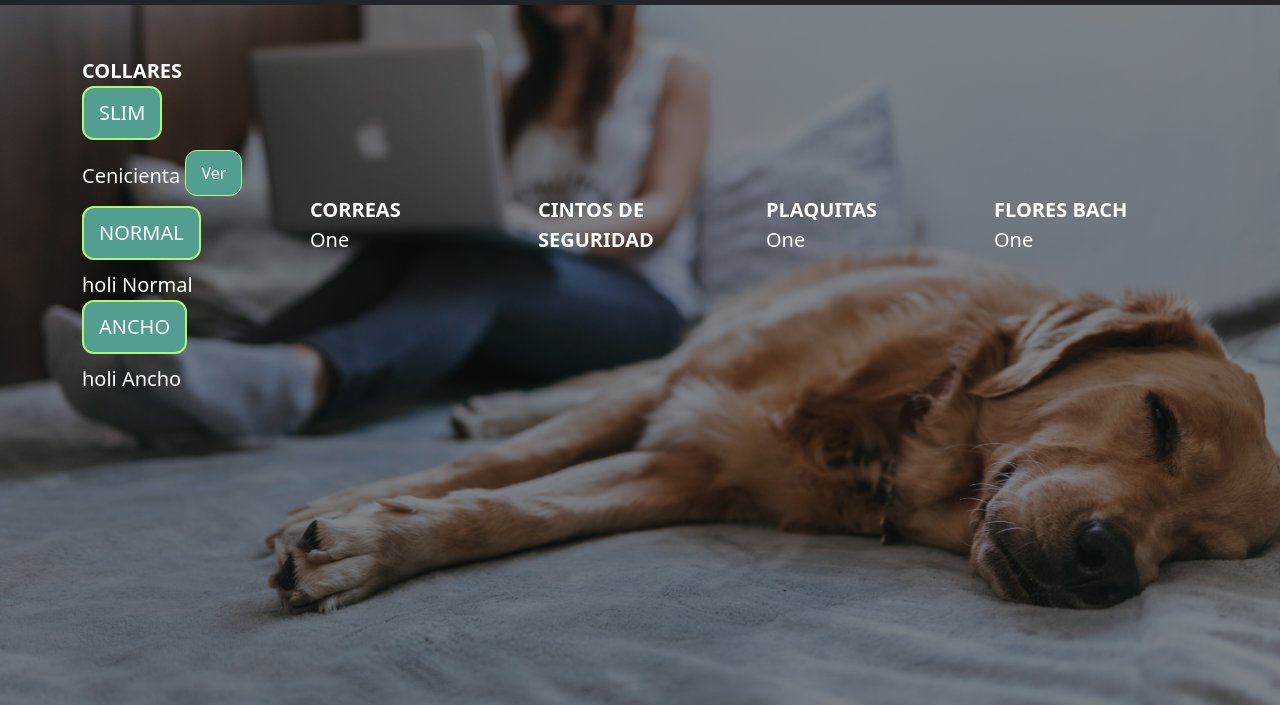
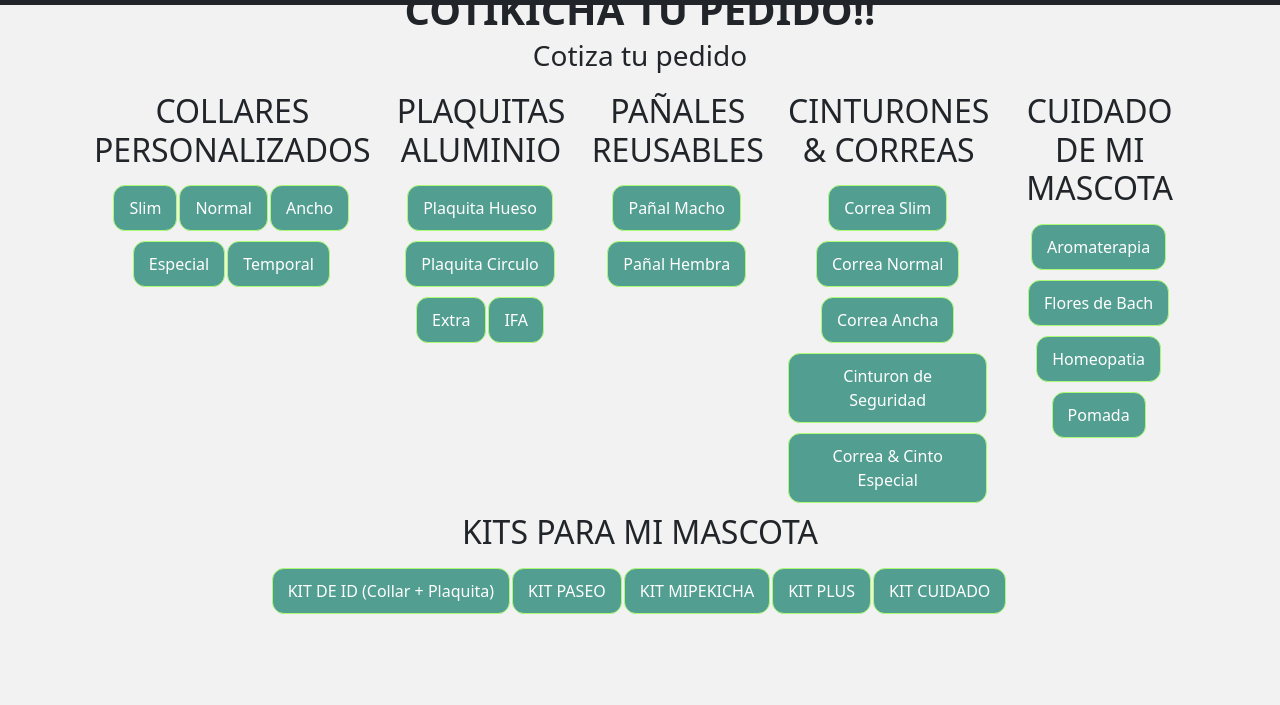
Before and after one commit to raknarrok/raknarrok.github.io, a website: page pages/cotikicha.html in a window 1280 px wide. Shown: the part 95-800 px from the top of the page. Drawn offline with nearby package versions, Linux system fonts and the light colour scheme.

Commit message:
Major Update Updating
Updating all the main values as SubCollars and other sections to be implemented with Mipedido in the near future

```diff
--- a/pages/cotikicha.html
+++ b/pages/cotikicha.html
@@ -23,21 +23,18 @@
 
 <body>
     <!-- Modal -->
-<div class="modal fade" id="exampleModal" tabindex="1"
-aria-labelledby="exampleModalLabel" aria-hidden="true">
+    <div class="modal fade" id="exampleModal" tabindex="1" aria-labelledby="exampleModalLabel" aria-hidden="true">
         <div class="modal-dialog">
             <div class="modal-content">
                 <div class="modal-header">
                     <h1 class="modal-title fs-5" id="exampleModalLabel">Collar Especial Cenicienta</h1>
-            <button type="button" class="btn-close" data-bs-dismiss="modal"
-                aria-label="Close"></button>
+                    <button type="button" class="btn-close" data-bs-dismiss="modal" aria-label="Close"></button>
                 </div>
                 <div class="modal-body">
                     <img src="../images/productos/nuestros_collares/collar_especial.png" alt="Cenicienta">
                 </div>
                 <div class="modal-footer">
-            <button type="button" class="btn btn-secondary"
-                data-bs-dismiss="modal">Close</button>
+                    <button type="button" class="btn btn-secondary" data-bs-dismiss="modal">Close</button>
                     <!-- <button type="button" class="btn btn-primary">Save changes</button> -->
                 </div>
             </div>
@@ -91,80 +88,23 @@ aria-labelledby="exampleModalLabel" aria-hidden="true">
     </nav>
 
     <!-- Main Section -->
-    <main class="heroWorkingScreen">
-        <section class="container">
-            <div class="row cotikicha">
-                <!-- PRODUCTS Sections -->
-                <div class="card col-sm fadeInDown">
-                    <div class="fs-5">
-                        <!-- COLLARES Section -->
-                        <div class="col-sm">
-                            <b class="card-title">COLLARES</b>
-                            <!-- CSlim Button -->
-                            <div>
-                                <button type="button" id="btnCSlim" value="divCSlim"
-                                    onclick="fnShowHide(this.value);">SLIM</button>
-                                <div id="divCSlim">
-                                    Cenicienta <button type="button" class="btn btn-primary" data-bs-toggle="modal"
-                                        data-bs-target="#exampleModal">Ver</button>
-                                </div>
-                            </div>
-                            <!-- CNormal Button -->
-                            <div>
-                                <button type="button" id="btnCNormal" value="divCNormal"
-                                    onclick="fnShowHide(this.value);">NORMAL</button>
-                                <div id="divCNormal">
-                                    holi Normal
-                                </div>
-                            </div>
-                            <!-- CAncho Button -->
-                            <div>
-                                <button type="button" id="btnCAncho" value="divCAncho"
-                                    onclick="fnShowHide(this.value);">ANCHO</button>
-                                <div id="divCAncho">
-                                    holi Ancho
+    <main class="mainInfo">
+        <!-- Main Section (Legacy) -->
+        <div style="background-color: rgba(233, 233, 233, 0.603);">
+            <div class="row m-auto cotikicha container">
+                <div class="col-sm text-center">
+                    <h1 class="card-title fs-1 text-uppercase fadeInDown fw-bold">
+                        COTIKICHA TU PEDIDO!!
+                    </h1>
+                    <p class="card-text fs-3 fadeInDown">
+                        Cotiza tu pedido
+                    </p>
+                    <section id="secCotikicha" class="row">
+                        <!-- Fragments to be Added -->
+                    </section>
                 </div>
             </div>
         </div>
-                    </div>
-                </div>
-                <div class="card col-sm fadeInDown">
-                    <div class="fs-5">
-                        <!-- CORREAS Section -->
-                        <div class="col-sm">
-                            <b class="card-title">CORREAS</b>
-                            <p class="card-text">One</p>
-                        </div>
-                    </div>
-                </div>
-                <div class="card col-sm fadeInDown">
-                    <div class="fs-5">
-                        <!-- CINTOS Section -->
-                        <div class="col-sm">
-                            <b class="card-title">CINTOS DE SEGURIDAD</b>
-                        </div>
-                    </div>
-                </div>
-                <div class="card col-sm fadeInDown">
-                    <div class="fs-5">
-                        <!-- PLAQUITAS Section -->
-                        <div class="col-sm">
-                            <b class="card-title">PLAQUITAS</b>
-                            <p class="card-text">One</p>
-                        </div>
-                    </div>
-                </div>
-                <div class="card col-sm fadeInDown">
-                    <div class="fs-5">
-                        <!-- FLORES Section -->
-                        <div class="col-sm">
-                            <b class="card-title">FLORES BACH</b>
-                            <p class="card-text">One</p>
-                        </div>
-                    </div>
-                </div>
-            </div>
-        </section>
     </main>
 
     <!-- Footer Section -->
@@ -228,14 +168,8 @@ aria-labelledby="exampleModalLabel" aria-hidden="true">
     <script src="https://ajax.googleapis.com/ajax/libs/jquery/3.6.3/jquery.min.js"></script>
     <script src="../script.js"></script>
     <script src="../scripts/utility.js"></script>
-    <script>
-        const myModal = document.getElementById('myModal')
-        const myInput = document.getElementById('myInput')
-
-        myModal.addEventListener('shown.bs.modal', () => {
-            myInput.focus()
-        })
-    </script>
+    <script src="../scripts/common.js"></script>
+    <script src="../scripts/objects.js"></script>
 </body>
 
 </html>
--- /dev/null
+++ b/scripts/common.js
@@ -0,0 +1,376 @@
+'use strict';
+
+// This section will be migrated once we have react or vue.js
+
+/**
+ * Object Section
+ */
+// SECTIONS Objects
+let sections = [
+    {
+        id: "section1",
+        name: "COLLARES PERSONALIZADOS",
+        description: "Collares Personalizados para tu mascota con su nombre y tu número de teléfono."
+    },
+    {
+        id: "section2",
+        name: "PLAQUITAS ALUMINIO",
+        description: "Plaquitas de aluminio para tu mascota con su nombre y tu número de teléfono."
+    },
+    {
+        id: "section3",
+        name: "PAÑALES REUSABLES",
+        description: "Pañales reusables para tu mascota."
+    },
+    {
+        id: "section4",
+        name: "CINTURONES & CORREAS",
+        description: "Correas & Correas para tu mascota, su seguridad es importante."
+    },
+    {
+        id: "section5",
+        name: "CUIDADO DE MI MASCOTA",
+        description: "Aromaterapia para tu mascota, su salud es importante."
+    },
+    {
+        id: "section6",
+        name: "KITS PARA MI MASCOTA",
+        description: "Lo mejor biene en Kits para tu mascota, su comodidad es importante."
+    }
+];
+
+// Buttons Properties
+const buttonsBySections = {
+
+    // Section 1 Collares
+    section1: [
+        {
+            id: "slim",
+            name: "Slim",
+            title: "Collar Slim",
+            description: "½ pulgada de ancho Nombre y 1 numero de tel bordado.",
+            price: 120,
+            sub: [
+                {
+                    id: "sxs",
+                    name: "Slim XS",
+                    description: "XS 16 a 22 cm",
+                    price: 120
+                },
+                {
+                    id: "ss",
+                    name: "Slim S",
+                    description: "S 20 a 31 cm",
+                    price: 125
+                },
+                {
+                    id: "sm",
+                    name: "Slim M",
+                    description: "M 25 a 42 cm",
+                    price: 130
+                },
+                {
+                    id: "sg",
+                    name: "Slim G",
+                    description: "G 39 a 61 cm",
+                    price: 135
+                }
+            ]
+        },
+        {
+            id: "normal",
+            name: "Normal",
+            description: "Collares Normal para tu mascota con su nombre y tu número de teléfono.",
+            price: 130,
+            sub: [
+                {
+                    id: "nxs",
+                    name: "Normal XS",
+                    description: "XS 16 a 22 cm",
+                    price: 120
+                },
+                {
+                    id: "ns",
+                    name: "Normal S",
+                    description: "S 20 a 31 cm",
+                    price: 125
+                },
+                {
+                    id: "nm",
+                    name: "Normal M",
+                    description: "M 25 a 42 cm",
+                    price: 130
+                },
+                {
+                    id: "ng",
+                    name: "Normal G",
+                    description: "G 39 a 61 cm",
+                    price: 135
+                }
+            ]
+        },
+        {
+            id: "ancho",
+            name: "Ancho",
+            description: "Collares Ancho para tu mascota con su nombre y tu número de teléfono.",
+            price: 140
+        },
+        {
+            id: "especial",
+            name: "Especial",
+            description: "Collares Especial para tu mascota con su nombre y tu número de teléfono.",
+            price: 150
+        },
+        {
+            id: "termporal",
+            name: "Temporal",
+            description: "Collares Temporal para tu mascota con su nombre y tu número de teléfono.",
+            price: 150
+        }
+    ],
+    section2: [
+        {
+            id: "idHuesitos",
+            name: "Plaquita Hueso",
+            description: "Plaquitas de Huesito para tu mascota con su nombre y tu número de teléfono.",
+            price: 120
+        },
+        {
+            id: "idCirculo",
+            name: "Plaquita Circulo",
+            description: "Plaquitas de Circulo para tu mascota con su nombre y tu número de teléfono.",
+            price: 120
+        },
+        {
+            id: "idImage",
+            name: "Extra",
+            description: "Plaquitas de Extra para tu mascota con su nombre y tu número de teléfono.",
+            price: 120
+        },
+        {
+            id: "idIfa",
+            name: "IFA",
+            description: "Plaquitas de IFA para tu mascota con su nombre y tu número de teléfono.",
+            price: 120
+        }
+    ],
+    section3: [
+        {
+            id: "idMacho",
+            name: "Pañal Macho",
+            description: "Pañal para macho para tu mascota con su nombre y tu número de teléfono.",
+            price: 120
+        },
+        {
+            id: "idHembra",
+            name: "Pañal Hembra",
+            description: "Pañal para hembra para tu mascota con su nombre y tu número de teléfono.",
+            price: 120
+        }
+    ],
+    section4: [
+        {
+            id: "idCorreaSlim",
+            name: "Correa Slim",
+            description: "Correa Slim para tu mascota con su nombre y tu número de teléfono.",
+            price: 120
+        },
+        {
+            id: "idCorreaNormal",
+            name: "Correa Normal",
+            description: "Correa Normal ara tu mascota con su nombre y tu número de teléfono.",
+            price: 120
+        },
+        {
+            id: "idCorreaAncha",
+            name: "Correa Ancha",
+            description: "Correa Ancha para tu mascota con su nombre y tu número de teléfono.",
+            price: 120
+        },
+        {
+            id: "idCinturonSeguridad",
+            name: "Cinturon de Seguridad",
+            description: "Cinturon de Seguridad para tu mascota con su nombre y tu número de teléfono.",
+            price: 120
+        },
+        {
+            id: "idCorreaEspecial",
+            name: "Correa & Cinto Especial",
+            description: "Correa & Cinto Especial para tu mascota con su nombre y tu número de teléfono.",
+            price: 120
+        }
+    ],
+    section5: [
+        {
+            id: "idAromaterapia",
+            name: "Aromaterapia",
+            description: "Aromaterapia para tu mascota con su nombre y tu número de teléfono.",
+            price: 120
+        },
+        {
+            id: "idFlores",
+            name: "Flores de Bach",
+            description: "Flores de Bach para tu mascota con su nombre y tu número de teléfono.",
+            price: 120
+        },
+        {
+            id: "idHomeopatia",
+            name: "Homeopatia",
+            description: "Homeopatia para tu mascota con su nombre y tu número de teléfono.",
+            price: 120
+        },
+        {
+            id: "idPomada",
+            name: "Pomada",
+            description: "Pomada para tu mascota con su nombre y tu número de teléfono.",
+            price: 120
+        }
+    ],
+    section6: [
+        {
+            id: "idKitCP",
+            name: "KIT DE ID (Collar + Plaquita)",
+            description: "Aromaterapia para tu mascota con su nombre y tu número de teléfono.",
+            price: 120
+        },
+        {
+            id: "idKitPaseo",
+            name: "KIT PASEO",
+            description: "Flores de Bach para tu mascota con su nombre y tu número de teléfono.",
+            price: 120
+        },
+        {
+            id: "idKitMipekicha",
+            name: "KIT MIPEKICHA",
+            description: "Homeopatia para tu mascota con su nombre y tu número de teléfono.",
+            price: 120
+        },
+        {
+            id: "idKitPlus",
+            name: "KIT PLUS",
+            description: "Pomada para tu mascota con su nombre y tu número de teléfono.",
+            price: 120
+        },
+        {
+            id: "idKitCuidado",
+            name: "KIT CUIDADO",
+            description: "Pomada para tu mascota con su nombre y tu número de teléfono.",
+            price: 120
+        }
+    ]
+};
+
+/**
+* @description Add Elements to the HTML by Methods
+*/
+
+// Main Object Creation
+const addHeadersObject = document.getElementById('secCotikicha');
+
+// Create Child Element
+for (const section of sections) {
+
+    // Assign Element Type
+    const tagMainDiv = document.createElement("div"); // Div Created
+
+    // Add Attributes & Values
+    tagMainDiv.setAttribute("id", section.id);
+    tagMainDiv.setAttribute("class", "col-sm");
+
+    // Assign Each Section to the Header Object
+    addHeadersObject.appendChild(tagMainDiv); // New Div Added without Elements
+
+    // Create Child Element Card Title
+    const tagHeaderCard = document.createElement("h2"); // H2 Created
+
+    // Add Attributes & Values
+    tagHeaderCard.setAttribute("id", `h${section.id}`);
+    tagHeaderCard.setAttribute("class", "card-title pb-3");
+
+    // Create a new text node for the h2 element
+    const tagHeaderContent = document.createTextNode(section.name); // H2 Text Created
+
+    // Create Child Dependency
+    tagHeaderCard.appendChild(tagHeaderContent); // Add Text Node as property of H2
+
+    //Assign Each Header to the MainDiv Object
+    tagMainDiv.appendChild(tagHeaderCard); // New H2 Added Elements & Displayed
+
+    // Buttons Assigment
+    const buttonsCount = Object.keys(buttonsBySections).length;
+    // console.log(`Current Buttons Sections is ${buttonsCount}`);
+
+    // Review if the Section has Buttons
+    const reviewButtons = buttonsBySections[`${section.id}`].length;
+    console.log(`Current Buttons ${section.id} is ${reviewButtons}`);
+
+    // For Section to Iterate the buttons
+    for (const button of buttonsBySections[`${section.id}`]) {
+
+        // Assign Element Type
+        const tagButton = document.createElement("button"); // Button Created
+
+        // Add Attributes & Values
+        tagButton.setAttribute("id", `btn${button.id}`);
+        tagButton.setAttribute("class", "btn btn-outline-primary");
+        tagButton.setAttribute("type", "button");
+
+        // Create a new text node for the Button element
+        const tagButtonText = document.createTextNode(button.name); // Button Text Created
+        tagButton.appendChild(tagButtonText); // Add Text Node as property of Button
+
+        // Assign Each Button to the MainDiv Object
+        tagMainDiv.appendChild(tagButton); // New Button Added without Elements
+
+        // Verify if we have secondary buttons section to be added
+        if (button.sub) {
+
+            // Set Attribute to Main Button
+            tagButton.setAttribute("onclick", `fnShowHide('sub${section.id}${button.name}')`);
+            console.log(`Button name ${button.name} has Sub Buttons`);
+
+            // Assign Element Type
+            const tagSubDiv = document.createElement("div"); // Div Created
+
+            // Assign Each Button to the MainDiv Object
+            tagMainDiv.appendChild(tagSubDiv); // New Div Added without Elements
+
+            // Add Attributes & Values
+            tagSubDiv.setAttribute("id", `sub${section.id}${button.name}`);
+            tagSubDiv.setAttribute("class", "col-sm");
+            tagSubDiv.setAttribute("style", "display: none;");
+
+            // Assign Each Button to the MainDiv Object
+            console.log(`Button Length${button.sub.length} inner Information`);
+
+            // For Section to Iterate the buttons
+            for (let iCounter = 0; iCounter < button.sub.length; iCounter++) {
+
+                // Assign Element Type
+                const tagSubButton = document.createElement("button"); // Button Created
+
+                // Add Attributes & Values
+                tagSubButton.setAttribute("id", `subBtn${button.sub[iCounter].id}`);
+                tagSubButton.setAttribute("class", "btn btn-outline-primary subButton");
+                tagButton.setAttribute("type", "button");
+
+                // Create a new text node for the button element
+                const tagSubButtonText = document.createTextNode(`${button.sub[iCounter].name} - ${button.sub[iCounter].price}`); // Button Text Created
+                tagSubButton.appendChild(tagSubButtonText); // Add Text Node as property of Button
+                tagSubDiv.appendChild(tagSubButton); // New Button Added without Elements
+
+                console.log(`Button name ${button.sub[iCounter].name}`);
+            }
+        }
+
+
+        /*
+         <div style="display: block;">
+            <button id="btnSlimXS" class="btn btn-outline-primary" type="button">XS 16 a 22 cm</button>
+            <button id="btnSlimS" class="btn btn-outline-primary" type="button">S 20 a 31 cm</button>
+            <button id="btnSlimM" class="btn btn-outline-primary" type="button">M 25 a 42 cm</button>
+            <button id="btnSlimG" class="btn btn-outline-primary" type="button">G 39 a 61 cm</button>
+        </div>
+        */
+    };
+};
--- a/scss/style.scss
+++ b/scss/style.scss
@@ -153,6 +153,7 @@ a {
 // Variable declaration and validation
 $txtColor: white;
 $bgColor: #529e91;
+$bgColorSecondary: #A0A0A0;
 $borderColor: #acfa74;
 $bgHoverColor: gray;
 $borderHoverColor: rgb(176, 231, 204);
@@ -262,14 +263,14 @@ $borderHoverColor: rgb(176, 231, 204);
 
 .cotikicha {
 
-    height: 80vh;
+    // height: 150vh; // mobile
+    // height: 80vh; // Desktop
     display: flex;
     align-items: center;
 
     .card {
         background-color: transparent;
         border: none;
-        // padding-right: auto;
     }
 
     button {
@@ -285,8 +286,12 @@ $borderHoverColor: rgb(176, 231, 204);
             color: $txtColor;
             background-color: $bgHoverColor;
             border-color: $borderHoverColor;
-            border-width: 5px;
+            // border-width: 5px;
         }
+    }
+
+    .subButton {
+        background-color: $bgColorSecondary;
     }
 }
 
@@ -415,22 +420,37 @@ Animation Section
 }
 
 // Frame Adjust
+// Max Width Mobile
 @media screen and (min-width: 573px) {
     .frame_responsive {
         width: 500px;
     }
+
+    .cotikicha {
+        height: 150vh;
+    }
 }
 
+// Max Width Tablet
 @media screen and (min-width: 573px) and (max-width: 1024px) {
     .frame_responsive {
         width: 100%;
         height: 100%;
     }
+
+    .cotikicha {
+        height: 150vh;
+    }
 }
 
+// Max Width Desktop
 @media screen and (min-width: 1024px) {
     .frame_responsive {
         width: 100%;
         height: 100%;
     }
+
+    .cotikicha {
+        height: 100vh;
+    }
 }
```
Also changed, not shown: css/style.css, 2 other files. Lines whose indentation alone changed are shown as unchanged.
